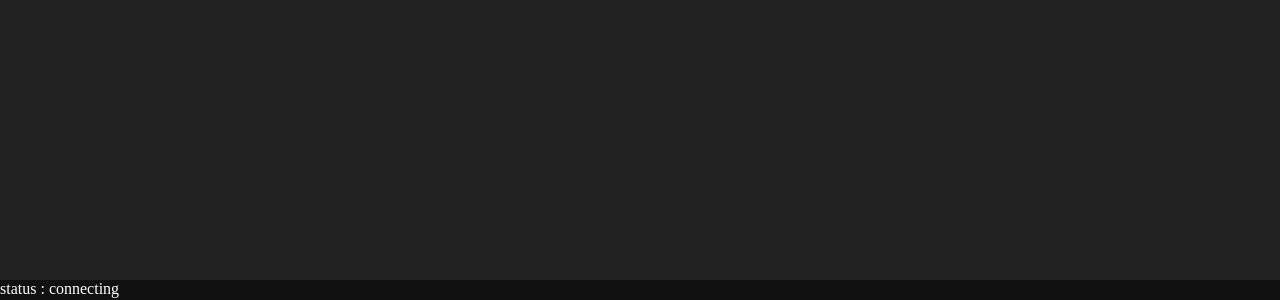
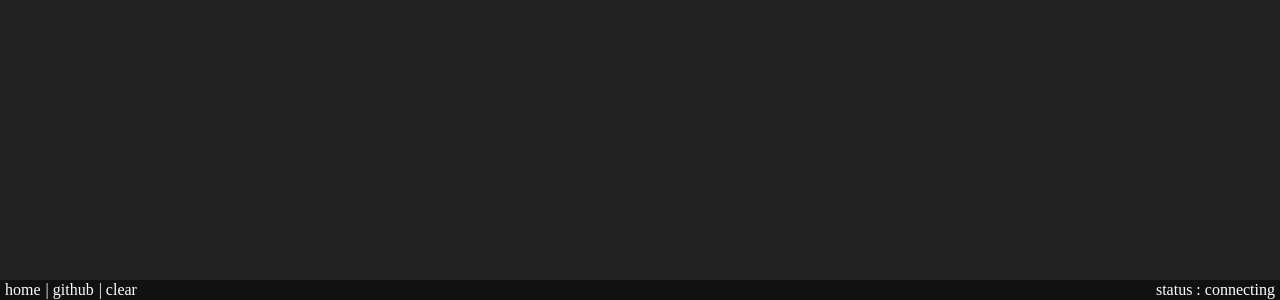
Before and after one commit to iamsdas/whiteboard, a Vue app in the folder frontend/: page /room/1 in a window 1280 px wide. Shown: the part 500-800 px from the top of the page. Built offline with nearby package versions, Linux system fonts and the light colour scheme.

Commit message:
add status bar

```diff
--- a/frontend/src/views/Room.vue
+++ b/frontend/src/views/Room.vue
@@ -8,7 +8,14 @@
       :width="canvasWidth"
       :height="canvasHeight"
     />
-    <div id="bar">status : {{ connection }}</div>
+    <div id="bar">
+      <div class="bar-item">
+        <router-link to="/">home</router-link>|
+        <a href="https://github.com/iamsdas/whiteboard">github</a>|
+        <button @click="clearCanvas">clear</button>
+      </div>
+      <div class="bar-item">status : {{ connection }}</div>
+    </div>
   </div>
 </template>
 
@@ -31,7 +38,7 @@ export default {
       let ctx = this.$refs.canvas.getContext("2d");
       ctx.beginPath();
       ctx.strokeStyle = "white";
-      ctx.lineWidth = 4;
+      ctx.lineWidth = 5;
       ctx.moveTo(x1, y1);
       ctx.lineTo(x2, y2);
       ctx.stroke();
@@ -74,6 +81,10 @@ export default {
     },
     setConnected() {
       this.connection = "connected";
+    },
+    clearCanvas() {
+      let ctx = this.$refs.canvas.getContext("2d");
+      ctx.clearRect(0, 0, this.canvasWidth, this.canvasHeight);
     }
   },
   mounted() {
@@ -97,8 +108,26 @@ export default {
 #bar {
   display: flex;
   justify-content: space-between;
+  align-items: center;
   color: white;
   height: 20px;
+}
+.bar-item {
+  align-items: center;
+  padding-left: 5px;
+  padding-right: 5px;
+}
+button,
+a {
+  background: none;
+  text-decoration: none;
+  color: inherit;
+  border: none;
+  padding: 0;
+  padding-right: 5px;
+  font: inherit;
+  cursor: pointer;
+  outline: inherit;
 }
 canvas {
   background-color: #222;
```
